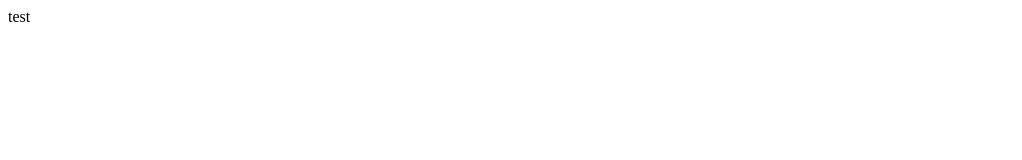
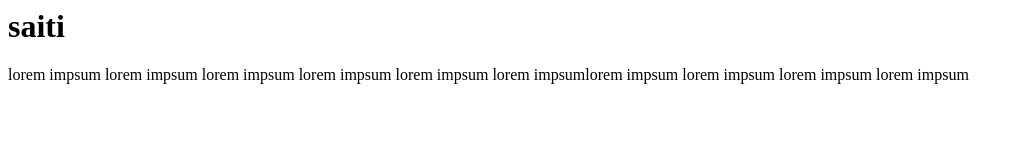
Before and after one commit to matvenko/test, a plain HTML site: page index.html in a window 1280 px wide. Shown: the whole page, without its empty margins (0-1022 px from the left). Drawn offline with Linux system fonts and the light colour scheme.

Commit message:
htmlshi teqsti

```diff
--- a/index.html
+++ b/index.html
@@ -9,8 +9,8 @@
 
 
 
-test
-
+<h1>saiti</h1>
+<p> lorem impsum lorem impsum lorem impsum lorem impsum lorem impsum lorem impsumlorem impsum lorem impsum lorem impsum lorem impsum </p>
 
 
 </body>
```
